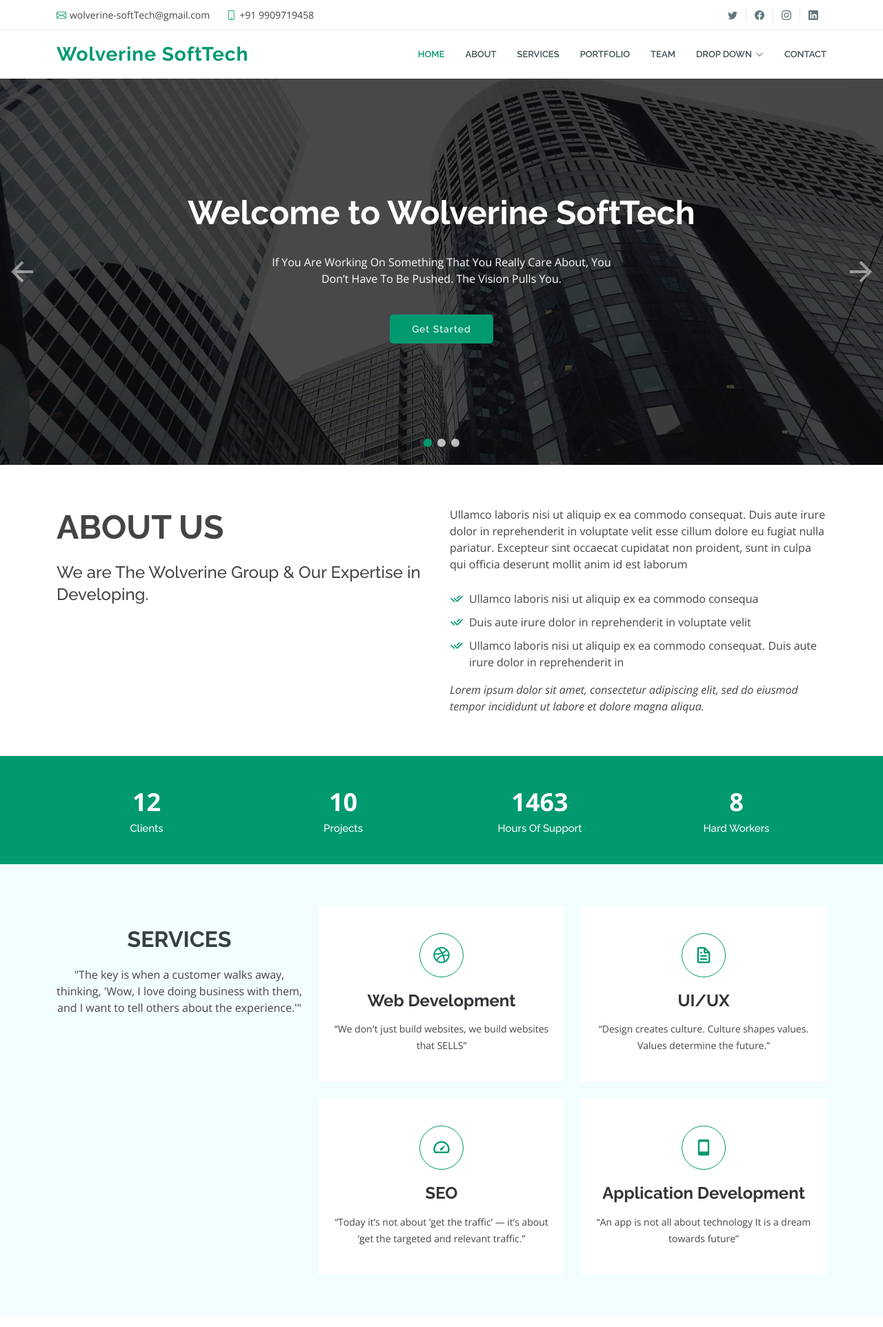
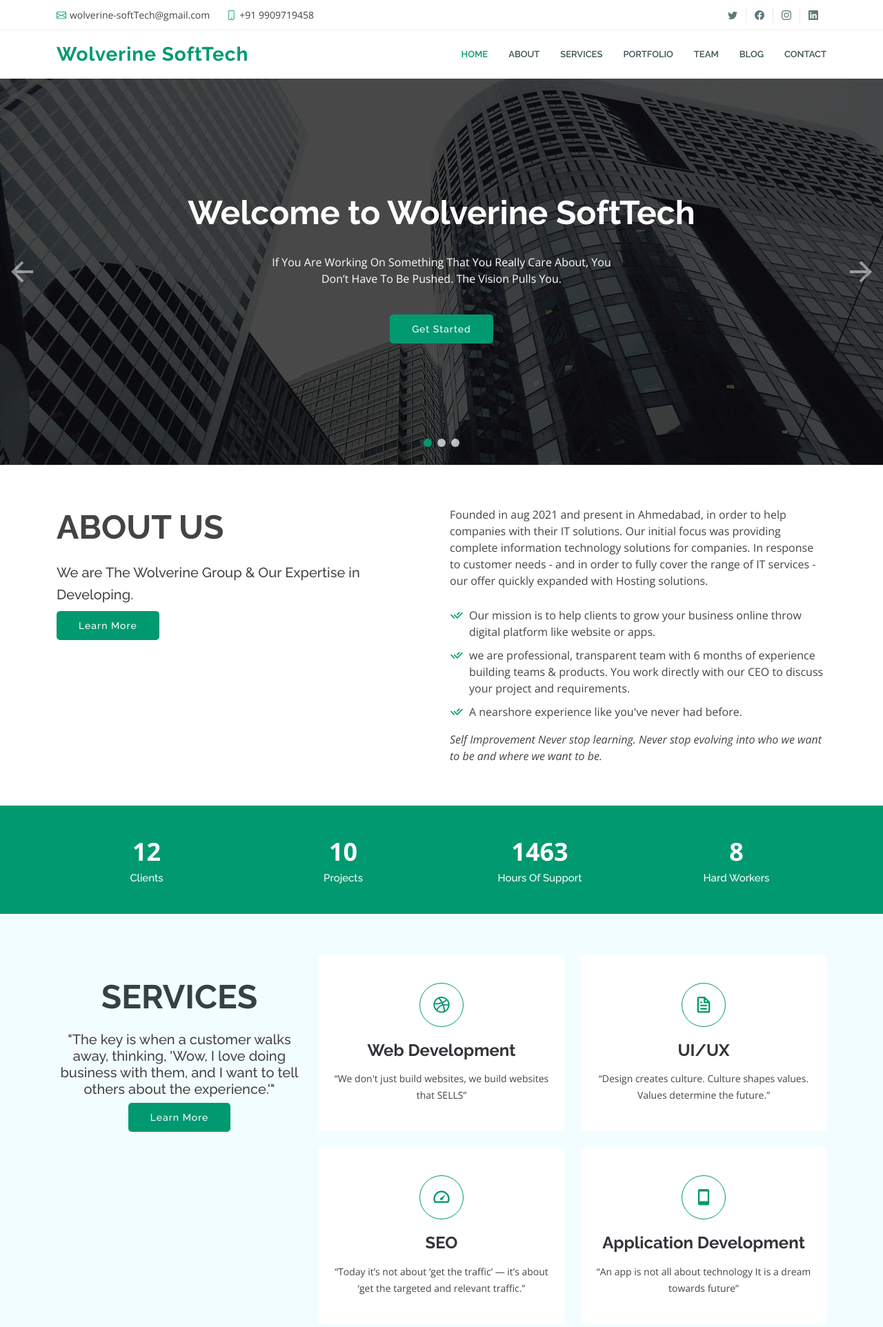
Before and after one commit to Rajkumar007-coder/Wolverine_dev, a PHP site: page / in a window 1280 px wide. Shown: the top 1924 px of the page at 69% size. Run offline with PHP 8.4, Linux system fonts and the light colour scheme.

Commit message:
wolverine

```diff
--- a/assets/css/style.css
+++ b/assets/css/style.css
@@ -619,10 +619,10 @@ section {
   text-transform: uppercase;
 }
 
-.about .content h3 {
+.about .content h5 {
   font-weight: 500;
   line-height: 32px;
-  font-size: 24px;
+  font-size: 20px;
 }
 
 .about .content ul {
@@ -645,6 +645,25 @@ section {
 
 .about .content p:last-child {
   margin-bottom: 0;
+}
+#about .btn-get-started {
+  font-family: "Raleway", sans-serif;
+  font-weight: 500;
+  font-size: 14px;
+  letter-spacing: 1px;
+  display: inline-block;
+  padding: 14px 32px;
+  border-radius: 5px;
+  transition: 0.5s;
+  line-height: 1;
+  color: #fff;
+  background: #009970;
+  -webkit-animation-delay: 0.8s;
+  animation-delay: 0.8s;
+}
+
+#about .btn-get-started:hover {
+  background: #009970;
 }
 
 /*--------------------------------------------------------------
@@ -705,6 +724,19 @@ section {
 /*--------------------------------------------------------------
 # Services
 --------------------------------------------------------------*/
+.services h2 {
+  font-weight: 700;
+  font-size: 48px;
+  line-height: 60px;
+  margin-bottom: 20px;
+  text-transform: uppercase;
+}
+.services h3 {
+  font-weight: 500;
+  line-height: 32px;
+  font-size: 24px;
+}
+
 .services .icon-box {
   text-align: center;
   padding: 40px 20px;
@@ -758,6 +790,25 @@ section {
 
 .services .icon-box:hover .icon {
   color: #fff;
+  background: #009970;
+}
+#services .btn-get-started {
+  font-family: "Raleway", sans-serif;
+  font-weight: 500;
+  font-size: 14px;
+  letter-spacing: 1px;
+  display: inline-block;
+  padding: 14px 32px;
+  border-radius: 5px;
+  transition: 0.5s;
+  line-height: 1;
+  color: #fff;
+  background: #009970;
+  -webkit-animation-delay: 0.8s;
+  animation-delay: 0.8s;
+}
+
+#services .btn-get-started:hover {
   background: #009970;
 }
 /*--------------------------------------------------------------
--- a/index.html
+++ b/index.html
@@ -74,23 +74,8 @@
           <li><a class="nav-link scrollto" href="#services">Services</a></li>
           <li><a class="nav-link scrollto " href="#portfolio">Portfolio</a></li>
           <li><a class="nav-link scrollto" href="#team">Team</a></li>
-          <li class="dropdown"><a href="#"><span>Drop Down</span> <i class="bi bi-chevron-down"></i></a>
-            <ul>
-              <li><a href="#">Drop Down 1</a></li>
-              <li class="dropdown"><a href="#"><span>Deep Drop Down</span> <i class="bi bi-chevron-right"></i></a>
-                <ul>
-                  <li><a href="#">Deep Drop Down 1</a></li>
-                  <li><a href="#">Deep Drop Down 2</a></li>
-                  <li><a href="#">Deep Drop Down 3</a></li>
-                  <li><a href="#">Deep Drop Down 4</a></li>
-                  <li><a href="#">Deep Drop Down 5</a></li>
-                </ul>
-              </li>
-              <li><a href="#">Drop Down 2</a></li>
-              <li><a href="#">Drop Down 3</a></li>
-              <li><a href="#">Drop Down 4</a></li>
-            </ul>
-          </li>
+          <li><a class="nav-link scrollto" href="#">Blog</a></li>
+
           <li><a class="nav-link scrollto" href="#contact">Contact</a></li>
         </ul>
         <i class="bi bi-list mobile-nav-toggle"></i>
@@ -168,25 +153,22 @@
         <div class="row content">
           <div class="col-lg-6">
             <h2>About Us</h2>
-            <h3>We are The Wolverine Group & Our Expertise in Developing.</h3>
+            <h5>We are The Wolverine Group & Our Expertise in Developing.</h5>
+            <a href="#about" class="btn-get-started scrollto animate__animated animate__fadeInUp">Learn More</a>
+
           </div>
           <div class="col-lg-6 pt-4 pt-lg-0">
             <p>
-              Ullamco laboris nisi ut aliquip ex ea commodo consequat. Duis aute irure dolor in reprehenderit in
-              voluptate
-              velit esse cillum dolore eu fugiat nulla pariatur. Excepteur sint occaecat cupidatat non proident, sunt in
-              culpa qui officia deserunt mollit anim id est laborum
+              Founded in aug 2021 and present in Ahmedabad, in order to help companies with their IT solutions. Our initial focus was providing complete information technology solutions for companies. In response to customer needs - and in order to fully cover the range of IT services - our offer quickly expanded with Hosting solutions.
             </p>
+
             <ul>
-              <li><i class="ri-check-double-line"></i> Ullamco laboris nisi ut aliquip ex ea commodo consequa</li>
-              <li><i class="ri-check-double-line"></i> Duis aute irure dolor in reprehenderit in voluptate velit</li>
-              <li><i class="ri-check-double-line"></i> Ullamco laboris nisi ut aliquip ex ea commodo consequat. Duis
-                aute irure dolor in reprehenderit in</li>
+              <li><i class="ri-check-double-line"></i> Our mission is to help clients to grow your business online throw digital platform like website or apps.</li>
+              <li><i class="ri-check-double-line"></i> we are professional, transparent team with 6 months of experience building teams & products. You work directly with our CEO to discuss your project and requirements.</li>
+              <li><i class="ri-check-double-line"></i> A nearshore experience like you've never had before.</li>
             </ul>
             <p class="fst-italic">
-              Lorem ipsum dolor sit amet, consectetur adipiscing elit, sed do eiusmod tempor incididunt ut labore et
-              dolore
-              magna aliqua.
+              Self Improvement Never stop learning. Never stop evolving into who we want to be and where we want to be.
             </p>
           </div>
         </div>
@@ -231,10 +213,12 @@
           <div class="col-lg-4">
             <div class="section-title" data-aos="fade-right">
               <h2>Services</h2>
-              <p>
+              <h5>
                 "The key is when a customer walks away, thinking, 'Wow, I love doing business with them, and I want to
                 tell others about the experience.'"
-              </p>
+              </h5>
+            <a href="#about" class="btn-get-started scrollto animate__animated animate__fadeInUp">Learn More</a>
+
             </div>
           </div>
           <div class="col-lg-8">
@@ -279,6 +263,25 @@
                   </p>
                 </div>
               </div>
+              <div class="col-md-6 d-flex align-items-stretch mt-4">
+                <div class="icon-box" data-aos="zoom-in" data-aos-delay="400">
+                  <div class="icon"><i class='bx bxs-flame'></i></div>
+                  <h4><a href="">Logo Designer</a></h4>
+                  <p>
+                    "You can't use up creativity. The more you use, the more you have."
+                  </p>
+                </div>
+              </div>
+              <div class="col-md-6 d-flex align-items-stretch mt-4">
+                <div class="icon-box" data-aos="zoom-in" data-aos-delay="400">
+                  <div class="icon"><i class="ri-tools-fill"></i></div>
+                  <h4><a href="">Project Maintenance</a></h4>
+                  <p>
+                    "If I had six hours to chop down a tree, I'd spend the first four hours sharpening the axe."
+
+                  </p>
+                </div>
+              </div>
             </div>
           </div>
         </div>
@@ -292,11 +295,7 @@
             <div class="content">
               <h3>Why Choose "Wolverine" for your company website?</h3>
               <p>
-                Lorem ipsum dolor sit amet, consectetur adipiscing elit, sed
-                do eiusmod tempor incididunt ut labore et dolore magna aliqua.
-                Duis aute irure dolor in reprehenderit Asperiores dolores sed
-                et. Tenetur quia eos. Autem tempore quibusdam vel
-                necessitatibus optio ad corporis.
+                Offering infinite possibilities using suitable technology. We are using latest technology to build your project.Our talented teams craft the best code and design amazing user experiences for our clients.Our mission is to help clients to grow your business online throw digital platform like website or apps.
               </p>
               <div class="text-center">
                 <a href="#" class="more-btn">Learn More <i class="bx bx-chevron-right"></i></a>
@@ -362,6 +361,8 @@
               <li data-filter=".filter-app">App</li>
               <!-- <li data-filter=".filter-card">Card</li> -->
               <li data-filter=".filter-web">Web</li>
+              <li data-filter=".filter-logo">logo</li>
+              <li data-filter=".filter-ui_ux">UI/UX</li>
             </ul>
           </div>
         </div>
@@ -525,7 +526,7 @@
               <div class="pic"><img src="assets/img/team/raj.jpeg" class="img-fluid" alt=""></div>
               <div class="member-info">
                 <h4>Rajkumar Rupapara</h4>
-                <span>Chief Executive Officer</span>
+                <span>CEO</span>
                 <p>“Don't bunt. Aim out of the ball park. Aim for the company of immortals.”</p>
                 <div class="social">
                   <a href=""><i class="ri-twitter-fill"></i></a>
@@ -537,7 +538,7 @@
             </div>
           </div>
 
-          <!-- <div class="col-lg-6 mt-4 mt-lg-0">
+          <div class="col-lg-6 mt-4 mt-lg-0">
             <div class="member d-flex align-items-start">
               <div class="pic"><img src="assets/img/team/team-2.jpg" class="img-fluid" alt=""></div>
               <div class="member-info">
@@ -552,7 +553,7 @@
                 </div>
               </div>
             </div>
-          </div> -->
+          </div>
 
           <div class="col-lg-6 mt-4">
             <div class="member d-flex align-items-start">
@@ -664,11 +665,11 @@
         </div>
       </div>
 
-      <div class="map">
+      <!-- <div class="map">
         <iframe style="border:0; width: 100%; height: 350px;"
           src="https://www.google.com/maps/embed?pb=!1m14!1m8!1m3!1d12097.433213460943!2d-74.0062269!3d40.7101282!3m2!1i1024!2i768!4f13.1!3m3!1m2!1s0x0%3A0xb89d1fe6bc499443!2sDowntown+Conference+Center!5e0!3m2!1smk!2sbg!4v1539943755621"
           frameborder="0" allowfullscreen></iframe>
-      </div>
+      </div> -->
 
       <div class="container">
 
@@ -763,9 +764,8 @@
             <ul>
               <li><i class="bx bx-chevron-right"></i> <a href="#">Web Design</a></li>
               <li><i class="bx bx-chevron-right"></i> <a href="#">Web Development</a></li>
-              <!-- <li><i class="bx bx-chevron-right"></i> <a href="#">Product Management</a></li> -->
-              <!-- <li><i class="bx bx-chevron-right"></i> <a href="#">Marketing</a></li> -->
-              <li><i class="bx bx-chevron-right"></i> <a href="#">Graphic Design</a></li>
+              <li><i class="bx bx-chevron-right"></i> <a href="#">Product Maintenance</a></li>
+              <li><i class="bx bx-chevron-right"></i> <a href="#">Logo Design</a></li>
               <li><i class="bx bx-chevron-right"></i> <a href="#">Application Development</a></li>
               <li><i class="bx bx-chevron-right"></i> <a href="#">SEO Optimization</a></li>
             </ul>
@@ -788,14 +788,14 @@
 
     <div class="container">
       <div class="copyright">
-        &copy; Copyright <strong><span>Wolverine SoftTech</span></strong>. All Rights Reserved
+        &copy; 2021 Copyright <strong><span>Wolverine SoftTech</span></strong>. All Rights Reserved
       </div>
       <div class="credits">
         <!-- All the links in the footer should remain intact. -->
         <!-- You can delete the links only if you purchased the pro version. -->
         <!-- Licensing information: https://bootstrapmade.com/license/ -->
         <!-- Purchase the pro version with working PHP/AJAX contact form: https://bootstrapmade.com/mybiz-free-business-bootstrap-theme/ -->
-        Designed by <a href="https://bootstrapmade.com/">Brother&Brothers</a>
+        Developed by <a href="https://bootstrapmade.com/">Brother&Brothers</a>
       </div>
     </div>
   </footer><!-- End Footer -->
```
